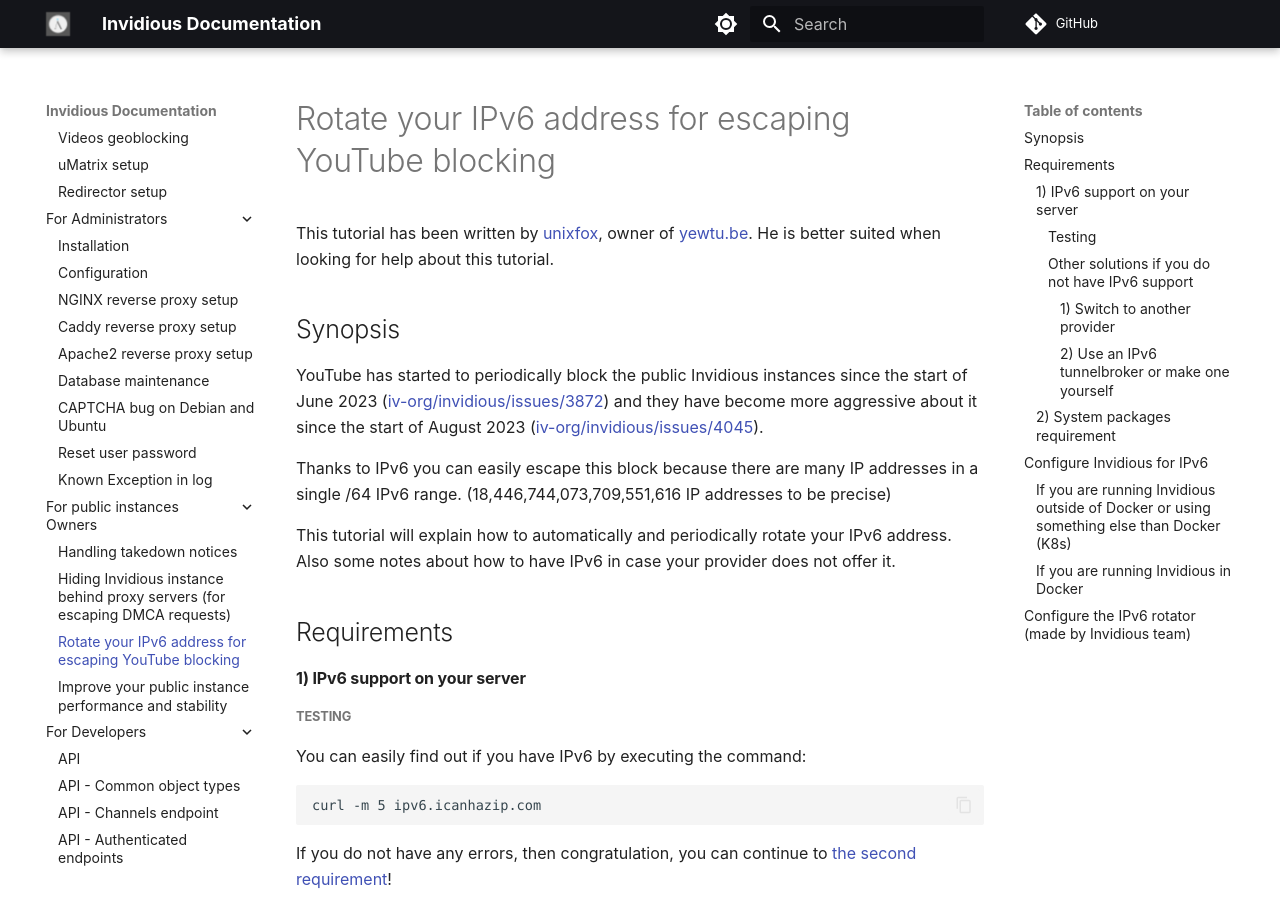
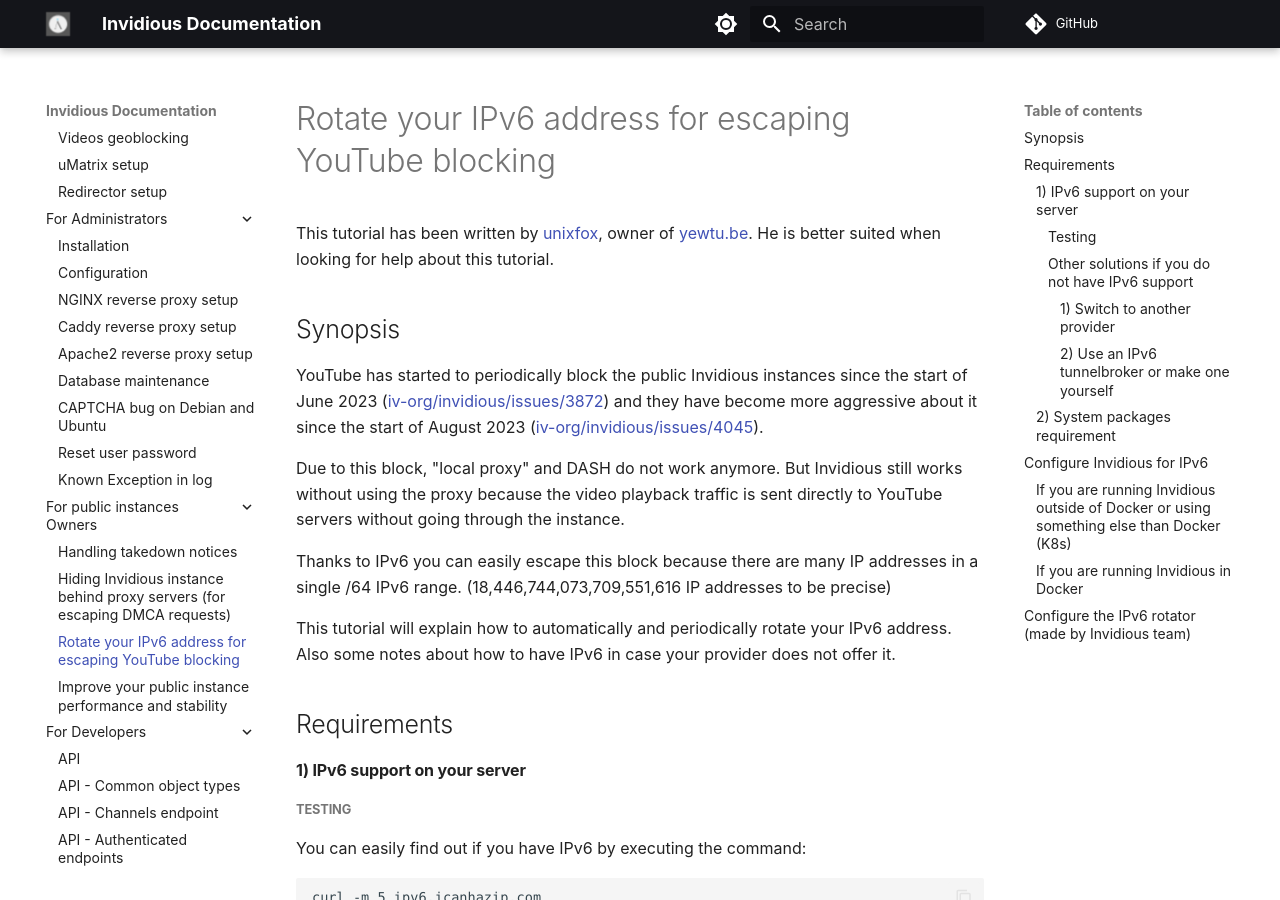
Before and after one commit to iv-org/documentation, an MkDocs documentation site: the page built from docs/ipv6-rotator.md, in a window 1280 px wide and 900 px high. Built offline with MkDocs 1.6.1 and Material for MkDocs 9.7.7, drawn with Linux system fonts in a browser that asks for light colours; comment, search, counter and statistics services are not loaded.

Commit message:
Add clarification about youtube block status in invidious

```diff
--- a/docs/ipv6-rotator.md
+++ b/docs/ipv6-rotator.md
@@ -5,6 +5,8 @@
 ## Synopsis
 
 YouTube has started to periodically block the public Invidious instances since the start of June 2023 ([iv-org/invidious/issues/3872](https://github.com/iv-org/invidious/issues/3872)) and they have become more aggressive about it since the start of August 2023 ([iv-org/invidious/issues/4045](https://github.com/iv-org/invidious/issues/4045)).
+
+Due to this block, "local proxy" and DASH do not work anymore. But Invidious still works without using the proxy because the video playback traffic is sent directly to YouTube servers without going through the instance.
 
 Thanks to IPv6 you can easily escape this block because there are many IP addresses in a single /64 IPv6 range. (18,446,744,073,709,551,616 IP addresses to be precise)
 
```
